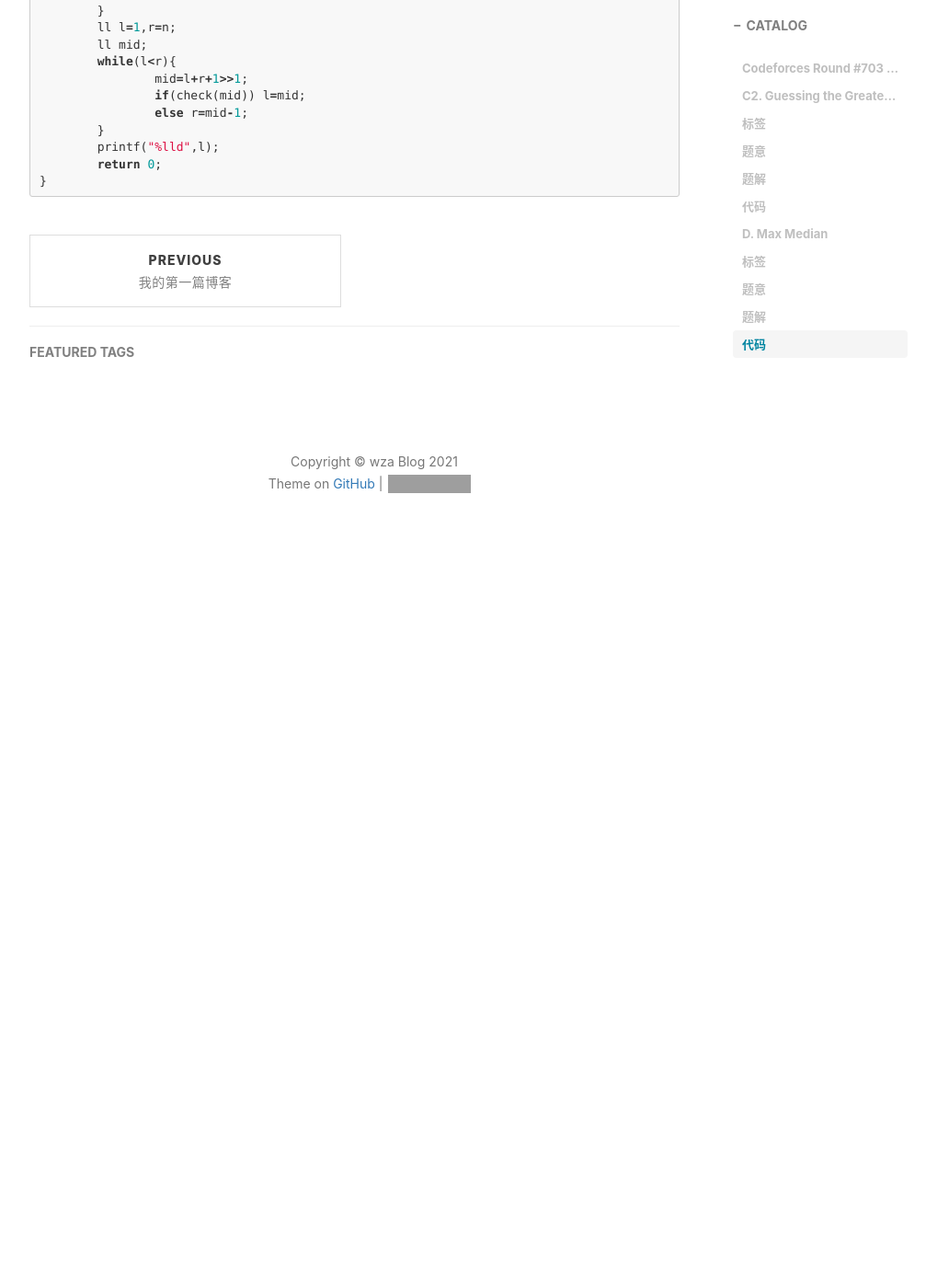
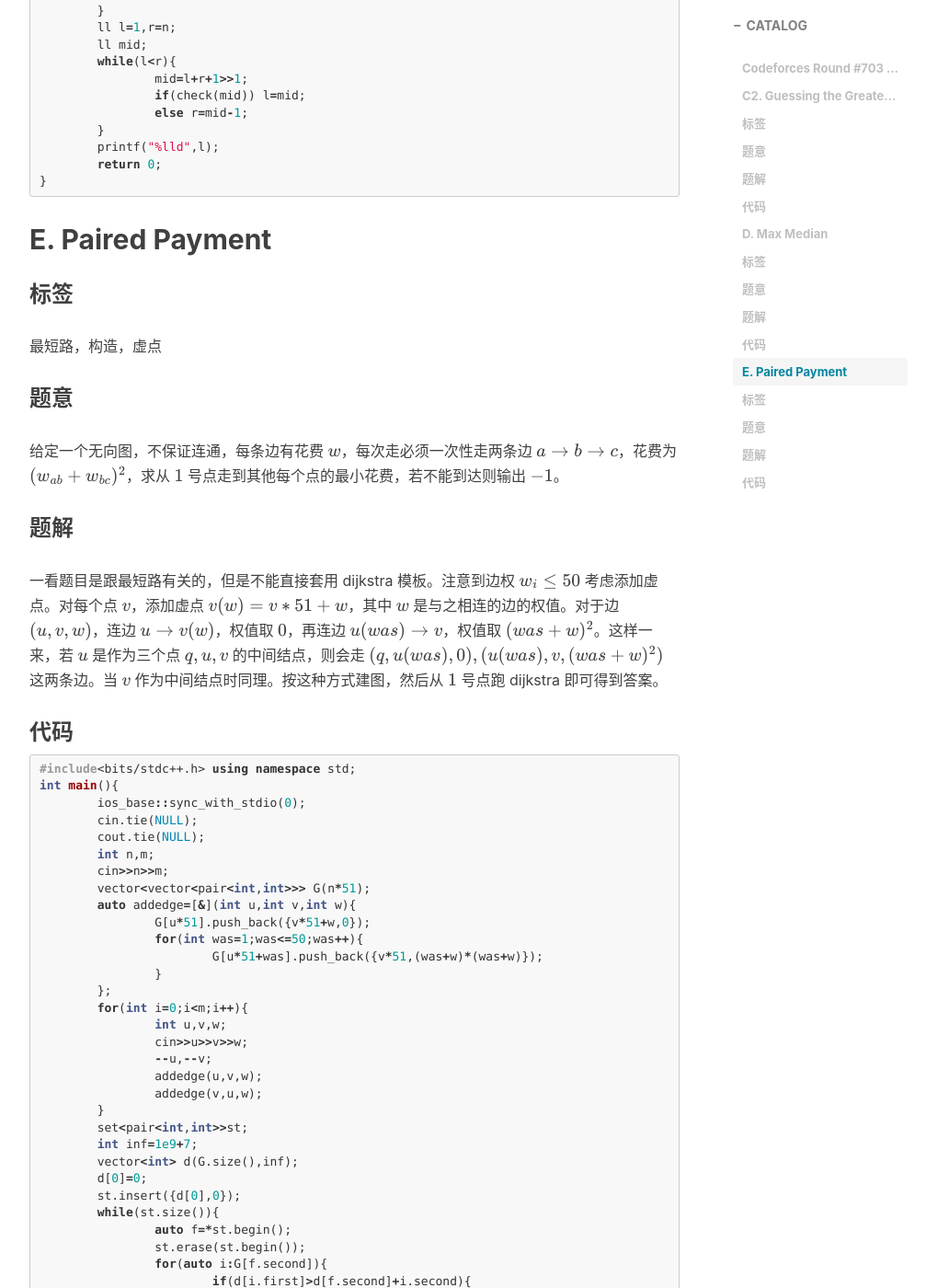
Before and after one commit to lgwza/lgwza.github.io, a Jekyll site: the page built from _posts/2020-02-20-CodeforcesRound703(Div. 2)(1486)题解.md, in a window 1280 px wide and 1400 px high, scrolled down 3381 px. Shown: the whole window at 92% size, without its empty margins (233-1240 px from the left). Built offline with Jekyll 4.4.1, drawn with Linux system fonts in a browser that asks for light colours; nearby versions of some CDN libraries; formulas are drawn with MathJax 3; comment, search, counter and statistics services are not loaded; before the commit the page ends 4011 px from its top, so only the background shows below that; some of the changed text lies outside the part shown; grey boxes are pictures that could not be loaded.

Commit message:
Update 2020-02-20-CodeforcesRound703(Div. 2)(1486)题解.md

````diff
--- a/_posts/2020-02-20-CodeforcesRound703(Div. 2)(1486)题解.md
+++ b/_posts/2020-02-20-CodeforcesRound703(Div. 2)(1486)题解.md
@@ -144,3 +144,67 @@ int main(){
 	return 0;
 }
 ```
+
+## E. Paired Payment
+
+### 标签
+
+最短路，构造，虚点
+
+### 题意
+
+给定一个无向图，不保证连通，每条边有花费 $w$，每次走必须一次性走两条边 $a\rightarrow b\rightarrow c$，花费为 $(w_{ab}+w_{bc})^2$，求从 $1$ 号点走到其他每个点的最小花费，若不能到达则输出 $-1$。
+
+### 题解
+
+一看题目是跟最短路有关的，但是不能直接套用 dijkstra 模板。注意到边权 $w_i\leq 50$ 考虑添加虚点。对每个点 $v$，添加虚点 $v(w)=v*51+w$，其中 $w$ 是与之相连的边的权值。对于边 $(u,v,w)$，连边 $u\rightarrow v(w)$，权值取 $0$，再连边 $u(was)\rightarrow v$，权值取 $(was+w)^2$。这样一来，若 $u$ 是作为三个点 $q,u,v$ 的中间结点，则会走 $(q,u(was),0),(u(was),v,(was+w)^2)$ 这两条边。当 $v$ 作为中间结点时同理。按这种方式建图，然后从 $1$ 号点跑 dijkstra 即可得到答案。
+
+### 代码
+
+```cpp
+#include<bits/stdc++.h>
+using namespace std;
+int main(){
+	ios_base::sync_with_stdio(0);
+	cin.tie(NULL);
+	cout.tie(NULL);
+	int n,m;
+	cin>>n>>m;
+	vector<vector<pair<int,int>>> G(n*51);
+	auto addedge=[&](int u,int v,int w){
+		G[u*51].push_back({v*51+w,0});
+		for(int was=1;was<=50;was++){
+			G[u*51+was].push_back({v*51,(was+w)*(was+w)});
+		}
+	};
+	for(int i=0;i<m;i++){
+		int u,v,w;
+		cin>>u>>v>>w;
+		--u,--v;
+		addedge(u,v,w);
+		addedge(v,u,w);
+	}
+	set<pair<int,int>>st;
+	int inf=1e9+7;
+	vector<int> d(G.size(),inf);
+	d[0]=0;
+	st.insert({d[0],0});
+	while(st.size()){
+		auto f=*st.begin();
+		st.erase(st.begin());
+		for(auto i:G[f.second]){
+			if(d[i.first]>d[f.second]+i.second){
+				st.erase({d[i.first],i.first});
+				d[i.first]=d[f.second]+i.second;
+				st.insert({d[i.first],i.first});
+			}
+		}
+	}
+	for(int i=0;i<n;++i){
+		int ans=d[i*51];
+		if(ans==inf) cout<<"-1 ";
+		else cout<<ans<<' ';
+	}
+	return 0;
+}
+```
````
